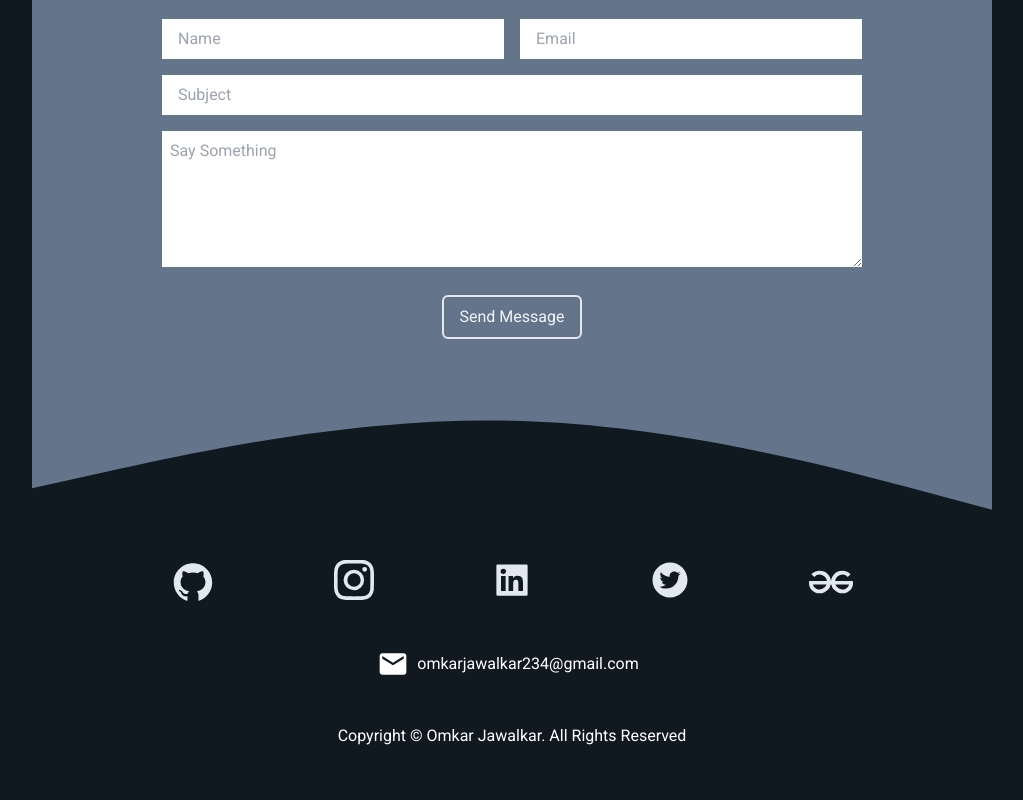
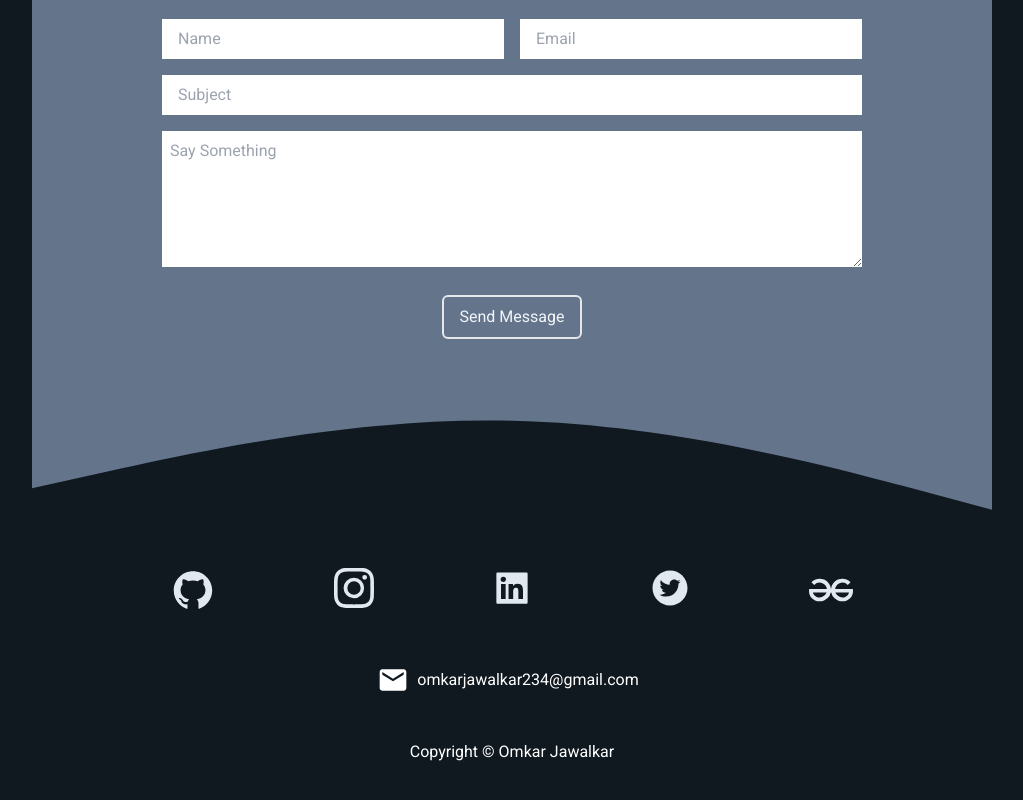
Before and after one commit to Omkar-Jawalkar/My_Portfolio, a React (Create React App) app: page / in a window 1280 px wide. Shown: the part 3281-4081 px from the top of the page, without its empty margins (128-1151 px from the left). Built offline with nearby package versions, Linux system fonts and the light colour scheme.

Commit message:
small changes

```diff
--- a/src/Components/DownSection/Socials.js
+++ b/src/Components/DownSection/Socials.js
@@ -6,7 +6,7 @@ import { SiGeeksforgeeks } from "react-icons/si";
 
 const Socials = () => {
   return (
-    <div className="bg-[#101820FF] text-center  py-1 ">
+    <div className="bg-[#101820FF] text-center border-none py-3 ">
       <div
         data-aos="zoom-out"
         className=" flex  sm:mx-10 md:mx-20 text-slate-200 lg:mx-30  justify-around py-1"
@@ -21,7 +21,7 @@ const Socials = () => {
         <a href="https://www.linkedin.com/in/omkar-jawalkar-68b658208/">
           <AiFillLinkedin className="mx-2 h-10 w-10 cursor-pointer" />
         </a>
-        <a>
+        <a href="https://twitter.com/omkar_jawalkar">
           <AiFillTwitterCircle className="mx-2 h-10 w-10 cursor-pointer" />
         </a>
         <a href="https://auth.geeksforgeeks.org/user/omkarjawalkar234/practice/">
--- a/src/Components/FirstSection.js
+++ b/src/Components/FirstSection.js
@@ -40,6 +40,7 @@ const FirstSection = () => {
       >
         <img
           src={firstSectionImg}
+          alt=""
           className="  w-[700px] h-[350px] mt-6 md:mt-20 scale-x-[-1] "
         ></img>
       </div>
--- a/src/Components/Footer.js
+++ b/src/Components/Footer.js
@@ -14,7 +14,7 @@ const Footer = () => {
         <span className=" mr-2 pt-1 ">omkarjawalkar234@gmail.com</span>{" "}
       </a>
       <div className="text-center pb-9 pt-2 text-white">
-        Copyright &copy; Omkar Jawalkar. All Rights Reserved
+        Copyright &copy; Omkar Jawalkar
       </div>
     </div>
   );
--- a/src/Components/Project.js
+++ b/src/Components/Project.js
@@ -1,5 +1,4 @@
 import React from "react";
-import ProjectCard from "./ProjectCard";
 import PCard1 from "./PCard1";
 import PCard2 from "./PCard2";
 import { Projects } from "../data";
```
